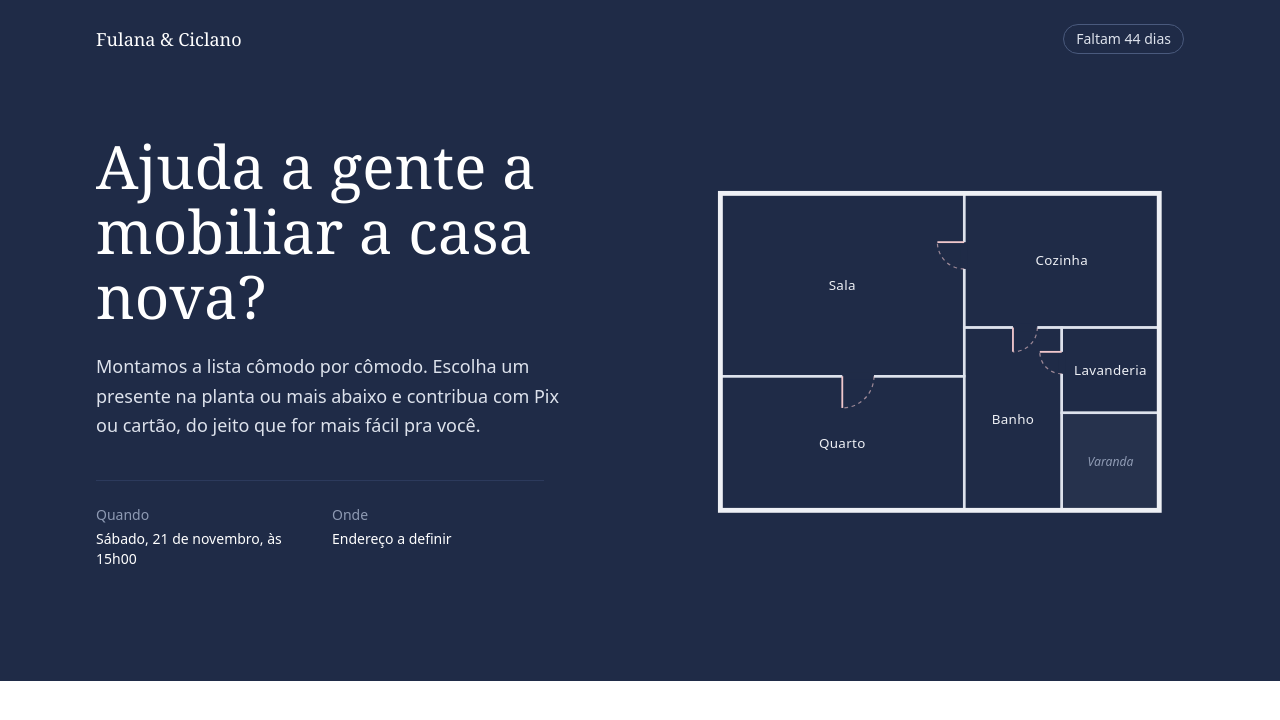
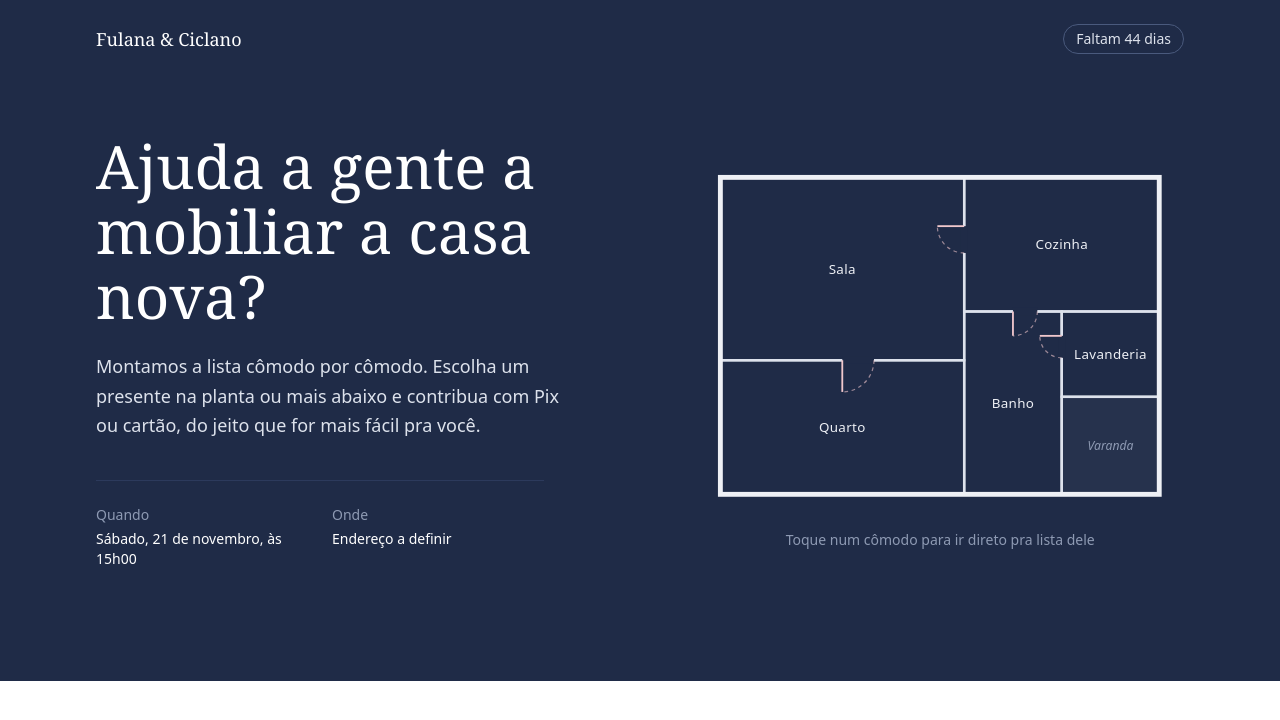
Before and after one commit to Lolita0000/cha-casa-nova, a React (Vite) app: page / in a window 1280 px wide. Shown: the top 720 px of the page. Built offline with nearby package versions, Linux system fonts and the light colour scheme.

Commit message:
feat(hero): add floor plan caption

```diff
--- a/src/features/hero/Hero.tsx
+++ b/src/features/hero/Hero.tsx
@@ -59,7 +59,12 @@ export function Hero({ activeRoomIds }: HeroProps) {
           </dl>
         </div>
 
-        <FloorPlan activeRoomIds={activeRoomIds} className="w-full max-w-xl justify-self-center" />
+        <figure className="w-full max-w-xl justify-self-center">
+          <FloorPlan activeRoomIds={activeRoomIds} className="w-full" />
+          <figcaption className="mt-3 text-center text-sm text-ink-300">
+            Toque num cômodo para ir direto pra lista dele
+          </figcaption>
+        </figure>
       </Container>
     </header>
   )
```
